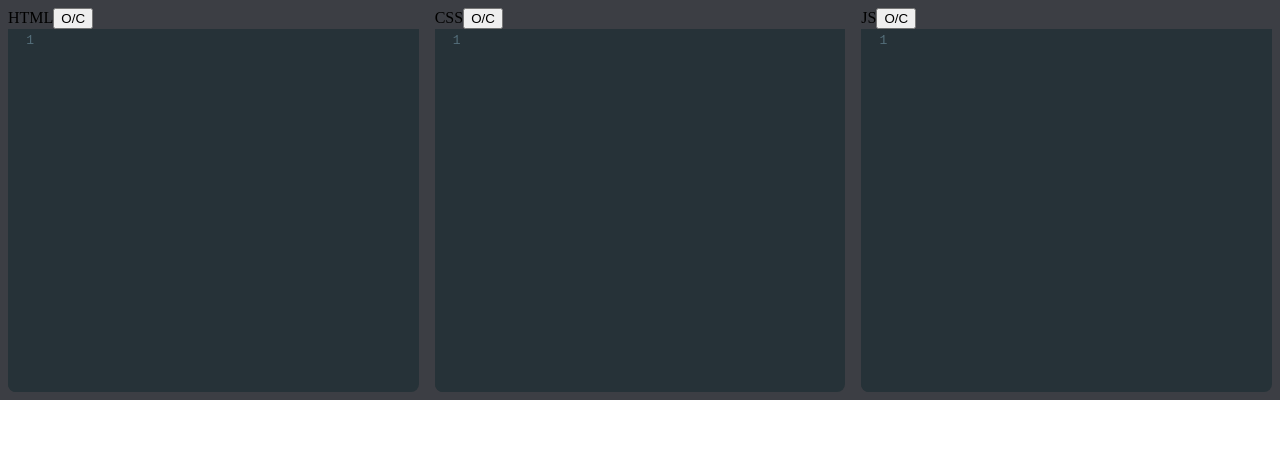
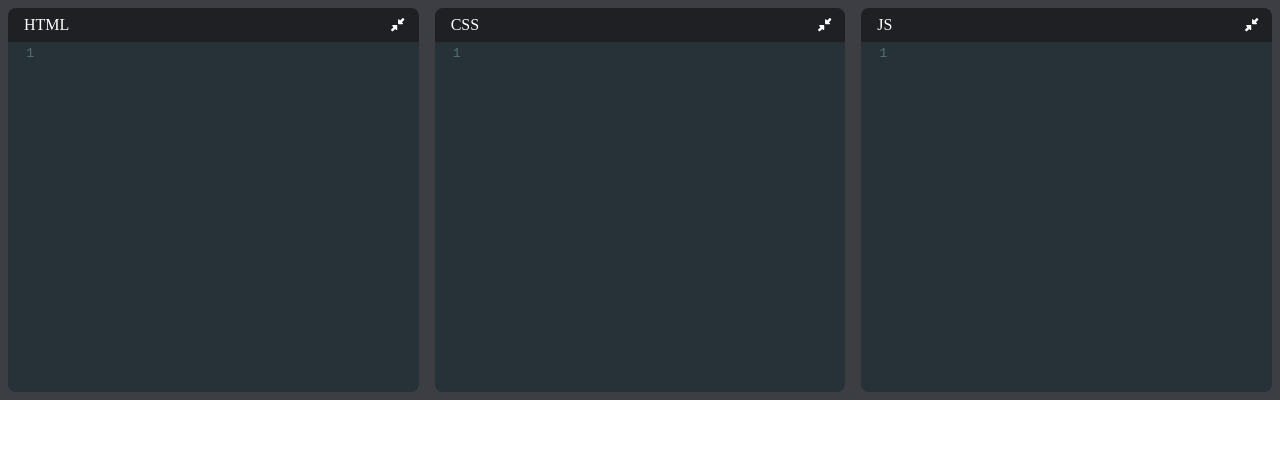
Before and after one commit to utkarshraii/code_editor, a React app: page / in a window 1280 px wide. Built offline with nearby package versions, Linux system fonts and the light colour scheme.

Commit message:
3rd commit

```diff
--- a/package.json
+++ b/package.json
@@ -3,6 +3,9 @@
   "version": "0.1.0",
   "private": true,
   "dependencies": {
+    "@fortawesome/fontawesome-svg-core": "^6.4.0",
+    "@fortawesome/free-solid-svg-icons": "^6.4.0",
+    "@fortawesome/react-fontawesome": "^0.2.0",
     "@testing-library/jest-dom": "^5.16.5",
     "@testing-library/react": "^13.4.0",
     "@testing-library/user-event": "^13.5.0",
--- a/src/components/App.js
+++ b/src/components/App.js
@@ -1,23 +1,41 @@
-import React ,{useState}from 'react';
+import React ,{useState,useEffect}from 'react';
 import Editor from './Editor'
+import useLocalStorage from '../hooks/useLocalStorage';
 function App() {
-  const[html,setHtml]=useState('')
-  const[css,setCss]=useState('')
-  const[js,setJs]=useState('')
-  return (
+  const[html,setHtml]=useLocalStorage('html','')
+  const[css,setCss]=useLocalStorage('css','')
+  const[js,setJs]=useLocalStorage('js','')
+  const[srcDoc,setSrcDoc]=useState('')
+    useEffect(() => {
+      const timeout= setTimeout(()=> {
+        setSrcDoc(`
+      <html>
+        <body> ${html}</body>
+        <style>${css}</style>
+        <script>${js}</script>
+      </html>
+        `)
+      },250)
+      return () => clearTimeout(timeout)
+    },[html,css,js])
+
+    return (
     <>
     <div className="pane top-pane">
-      <Editor language="xml"
+      <Editor
+       language="xml"
        displayName="HTML"
        value={html}
        onChange={setHtml}
        />
-      <Editor language="css"
+      <Editor
+       language="css"
        displayName="CSS"
        value={css}
        onChange={setCss}
        />
-       <Editor language="javascript"
+       <Editor
+       language="javascript"
        displayName="JS"
        value={js}
        onChange={setJs}
@@ -25,6 +43,7 @@ function App() {
     </div>
       <div className="pane">
         <iframe
+          srcDoc={srcDoc}
           title="output"
           sandbox='allow-scripts'
           frameBorder="0"
--- a/src/components/Editor.js
+++ b/src/components/Editor.js
@@ -1,10 +1,12 @@
-import React from 'react'
+import React ,{useState} from 'react'
 import 'codemirror/lib/codemirror.css'
 import 'codemirror/theme/material.css'
 import 'codemirror/mode/xml/xml'
 import 'codemirror/mode/javascript/javascript'
 import 'codemirror/mode/css/css'
 import {Controlled as ControlledEditor} from 'react-codemirror2'
+import { FontAwesomeIcon} from '@fortawesome/react-fontawesome'
+import { faCompressAlt,faExpandAlt } from '@fortawesome/free-solid-svg-icons'
 export default function Editor(props)
 {
     const{
@@ -14,15 +16,23 @@ export default function Editor(props)
         onChange
     }=props
 
+    const [open,setOpen]=useState(true)
     function handleChange(editor,data,value)
     {
         onChange(value)
     }
     return (
-        <div className="editor-container">
+        <div className={`editor-container ${open ? '' : 'collapsed'} `} >
             <div className="editor-title">
                 {displayName}
-                <button>O/C</button>
+                <button
+                    type="button"
+                    className="expand-collapse-btn"
+                    onClick={()=> setOpen(prevOpen => !prevOpen)}
+                >
+                    <FontAwesomeIcon icon={open ? faCompressAlt:
+                    faExpandAlt}/>
+                </button>
             </div>
             <ControlledEditor
                 onBeforeChange={handleChange}
--- /dev/null
+++ b/src/hooks/useLocalStorage.js
@@ -0,0 +1,19 @@
+import { useEffect,useState } from "react";
+const PREFIX ='code_editor'
+export default function useLocalStorage(key,initialValue){
+    const prefixedKey=PREFIX+key
+    const[value,setValue]=useState(()=>{
+        const jsonValue=localStorage.getItem(prefixedKey)
+        if(jsonValue!=null)return JSON.parse(jsonValue)
+        if(typeof initialValue === 'function'){
+            return initialValue()
+        }else{
+            return initialValue
+        }
+    })
+    useEffect(() => {
+        localStorage.setItem(prefixedKey,JSON.stringify(value))
+    },[prefixedKey,value])
+    return [value,setValue]
+
+}
--- a/src/index.css
+++ b/src/index.css
@@ -18,13 +18,27 @@ body{
   padding: .5rem;
   background-color: hsl(225, 6%, 25%);
 }
-editor-title
+.editor-container.collapsed{
+  flex-grow: 0;
+}
+.editor-container.collapsed .CodeMirror-scroll{
+  position: absolute;
+  overflow: hidden !important;
+}
+.expand-collapse-btn{
+  margin-left: .5rem;
+  background: none;
+  border: none;
+  color:white;
+  cursor: pointer;
+}
+.editor-title
 {
   display: flex;
   justify-content: space-between;
   background-color: hsl(225, 6%, 13%);
   color: white;
-  padding: .5rem .5rem .5rem 1 rem;
+  padding: .5rem .5rem .5rem 1rem;
   border-top-right-radius: .5rem;
   border-top-left-radius: .5rem;
 
```
Also changed, not shown: src/index.js (+4 -4 lines), 1 other file.
